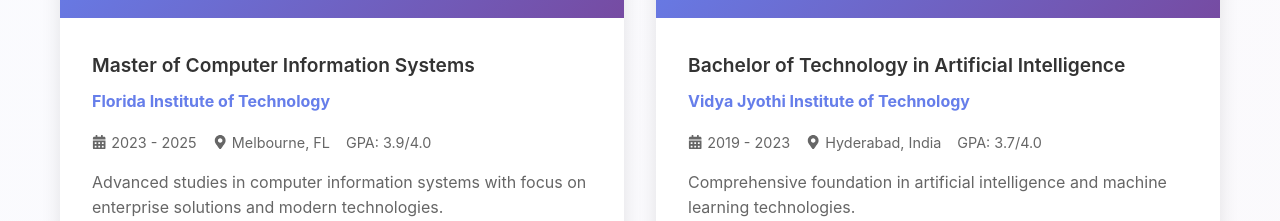
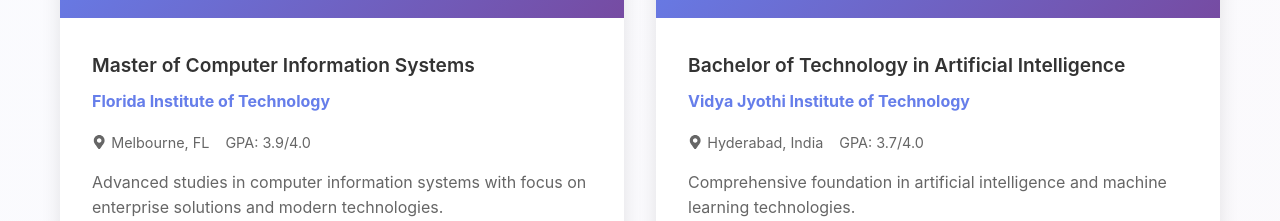
Before and after one commit to SATHV1-K/portfolio, a React (Create React App) app: page / in a window 1280 px wide. Shown: the part 7760-7981 px from the top of the page. Built offline with nearby package versions, Linux system fonts and the light colour scheme.

Commit message:
Remove dates from education section for cleaner display

```diff
--- a/src/components/Education.js
+++ b/src/components/Education.js
@@ -1,5 +1,5 @@
 import React from 'react';
-import { FaGraduationCap, FaCalendarAlt, FaMapMarkerAlt } from 'react-icons/fa';
+import { FaGraduationCap, FaMapMarkerAlt } from 'react-icons/fa';
 
 const Education = () => {
   const education = [
@@ -7,7 +7,6 @@
       degree: 'Master of Computer Information Systems',
       school: 'Florida Institute of Technology',
       location: 'Melbourne, FL',
-      duration: '2023 - 2025',
       gpa: '3.9/4.0',
       description: 'Advanced studies in computer information systems with focus on enterprise solutions and modern technologies.',
       courses: ['Java', 'Data Structures', 'Database Systems', 'Computer Networks', 'Capstone Project']
@@ -16,7 +15,6 @@
       degree: 'Bachelor of Technology in Artificial Intelligence',
       school: 'Vidya Jyothi Institute of Technology',
       location: 'Hyderabad, India',
-      duration: '2019 - 2023',
       gpa: '3.7/4.0',
       description: 'Comprehensive foundation in artificial intelligence and machine learning technologies.',
       courses: ['Artificial Intelligence', 'Machine Learning', 'IOT', 'Data Science', 'NLP', 'Robotics', 'Computer Vision']
@@ -46,9 +44,6 @@
                     <h4>{edu.degree}</h4>
                     <h5>{edu.school}</h5>
                     <div className="education-meta">
-                      <span className="duration">
-                        <FaCalendarAlt /> {edu.duration}
-                      </span>
                       <span className="location">
                         <FaMapMarkerAlt /> {edu.location}
                       </span>
```
